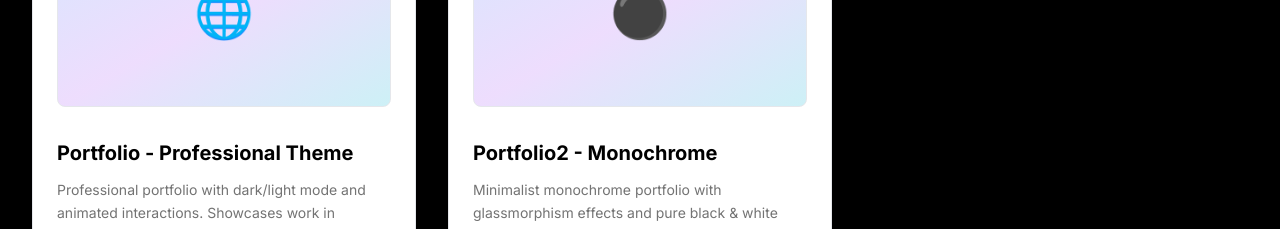
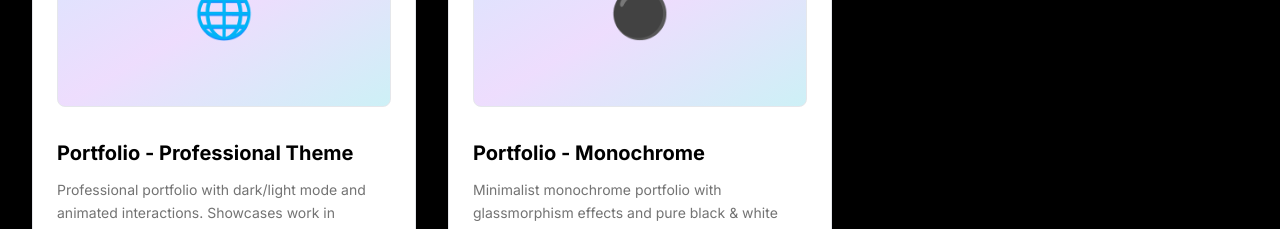
Before and after one commit to prathameshbarapatre5/Portfolio, a Next.js app: page /projects in a window 1280 px wide. Shown: the part 3460-3689 px from the top of the page. Built offline with nearby package versions, Linux system fonts and the light colour scheme.

Commit message:
Update CSS fix

```diff
--- a/app/about/page.tsx
+++ b/app/about/page.tsx
@@ -153,7 +153,7 @@ const About = () => {
                             <div className="absolute -inset-4 bg-white/5 rounded-3xl blur-2xl"></div>
                             <div className='relative glass p-2 rounded-3xl neon-border overflow-hidden'>
                                 <img
-                                    src="/Portfolio2/images/about-photo.jpeg"
+                                    src="/Portfolio/images/about-photo.jpeg"
                                     alt="Prathmesh Barapatre"
                                     className='w-full h-auto rounded-2xl'
                                     onError={(e) => {
--- a/app/page.tsx
+++ b/app/page.tsx
@@ -101,7 +101,7 @@ export default function Home() {
                             <div className="absolute -inset-4 bg-white/5 rounded-2xl blur-2xl"></div>
                             <div className="relative overflow-hidden rounded-2xl shadow-2xl border-4 border-white/20">
                                 <img
-                                    src="/Portfolio2/images/home-photo.jpg"
+                                    src="/Portfolio/images/home-photo.jpg"
                                     alt="Prathmesh Barapatre"
                                     className="w-full h-auto"
                                     onError={(e) => {
--- a/app/projects/page.tsx
+++ b/app/projects/page.tsx
@@ -288,11 +288,11 @@ const Projects = () => {
                         />
                         <Project
                             type="Web Development"
-                            title="Portfolio2 - Monochrome"
+                            title="Portfolio - Monochrome"
                             summary="Minimalist monochrome portfolio with glassmorphism effects and pure black & white space aesthetic."
                             icon="⚫"
-                            link="https://github.com/prathameshbarapatre5/Portfolio2"
-                            github="https://github.com/prathameshbarapatre5/Portfolio2"
+                            link="https://github.com/prathameshbarapatre5/Portfolio"
+                            github="https://github.com/prathameshbarapatre5/Portfolio"
                             tags={["Next.js", "Glassmorphism"]}
                         />
                     </div>
--- a/components/Footer.tsx
+++ b/components/Footer.tsx
@@ -14,7 +14,7 @@ const Footer = () => {
                         <div className='flex items-center gap-2'>
                             <div className='w-10 h-10 rounded-lg overflow-hidden border border-white/20'>
                                 <img
-                                    src="/Portfolio2/images/logo-photo.png"
+                                    src="/Portfolio/images/logo-photo.png"
                                     alt="Logo"
                                     className='w-full h-full object-cover'
                                     onError={(e) => {
--- a/next.config.js
+++ b/next.config.js
@@ -4,7 +4,7 @@ const nextConfig = {
   images: {
     unoptimized: true,
   },
-  basePath: process.env.NODE_ENV === 'production' ? '/Portfolio2' : '',
+  basePath: process.env.NODE_ENV === 'production' ? '/Portfolio' : '',
 }
 
 module.exports = nextConfig
```
Also changed, not shown: 1 other file (tests, documents, lock files or other folders).
